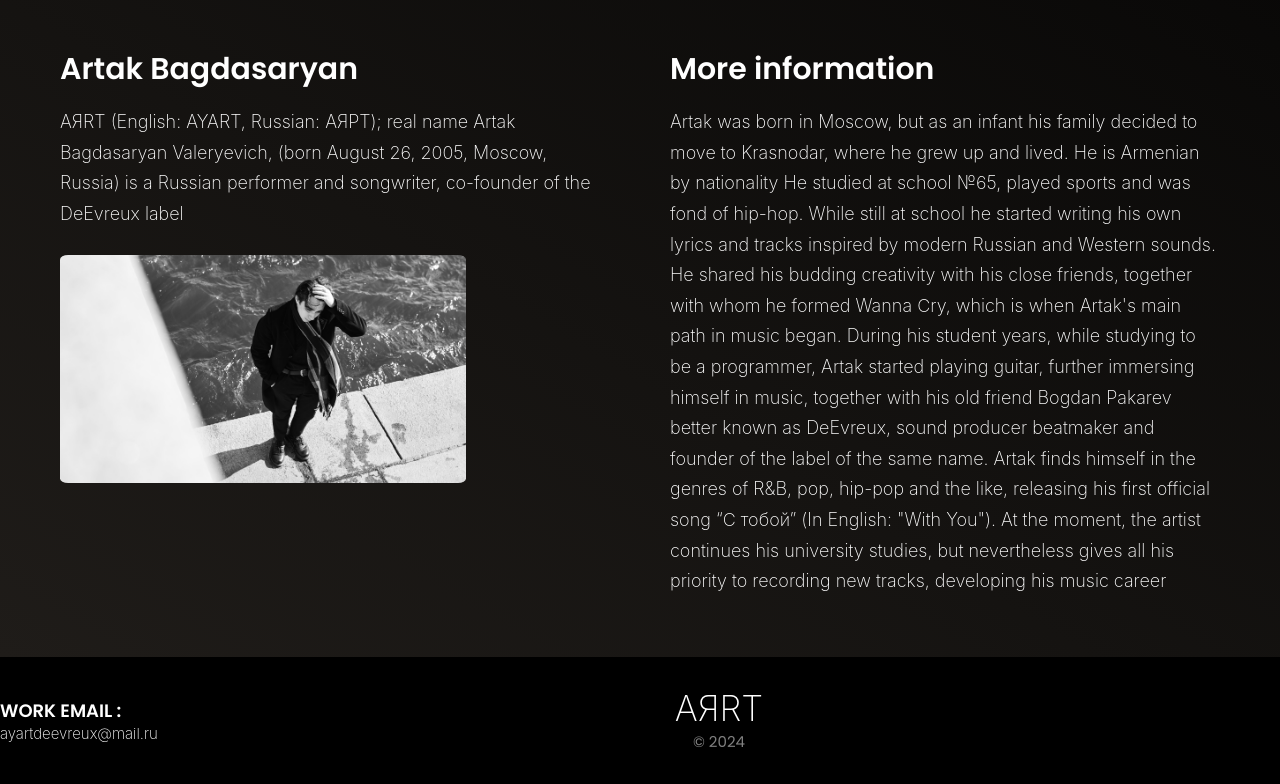
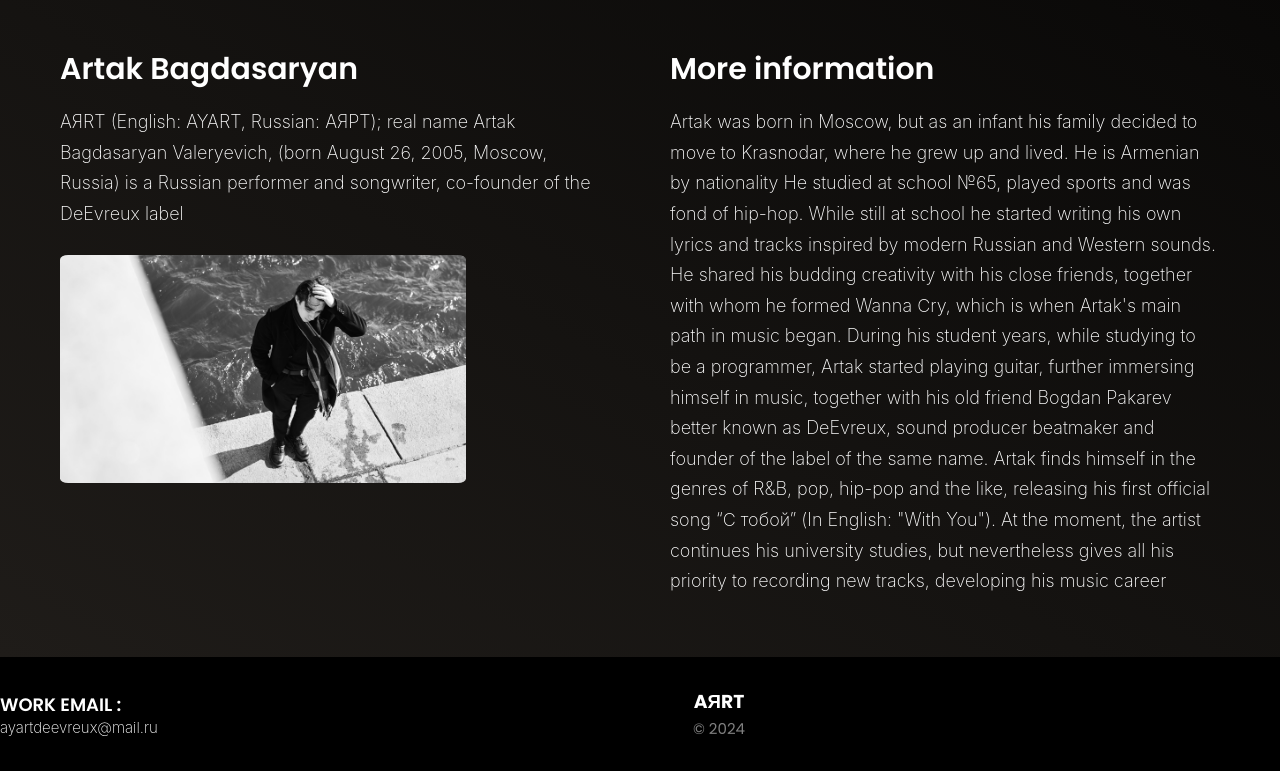
Before and after one commit to anorllondo/ayart, a plain HTML site: page index.html in a window 1280 px wide. Shown: the part 1572-2356 px from the top of the page. Drawn offline with Linux system fonts and the light colour scheme.

Commit message:
Update index.html

```diff
--- a/index.html
+++ b/index.html
@@ -78,12 +78,12 @@
       <div class="blocks-container">
 
         <div class="mail">
-          <h3 class="contact-us">WORK EMAIL :</h2>
+          <h2 class="contact-us">WORK EMAIL :</h2>
           <p>ayartdeevreux@mail.ru</p>
         </div>
 
         <div class="cop">
-          <h2>AЯRT</h3>
+          <h3>AЯRT</h3>
           <small class="cop-text">&copy; 2024</small>
         </div>
 
```
